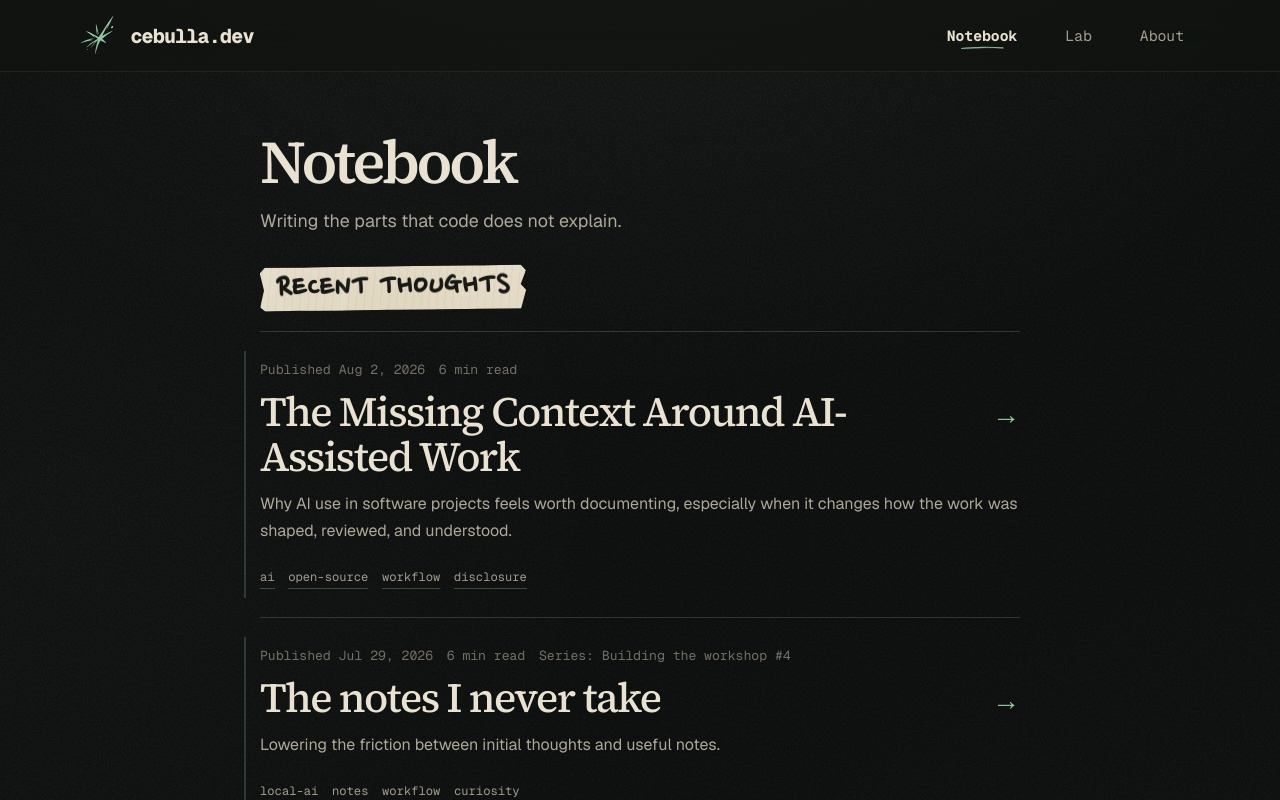
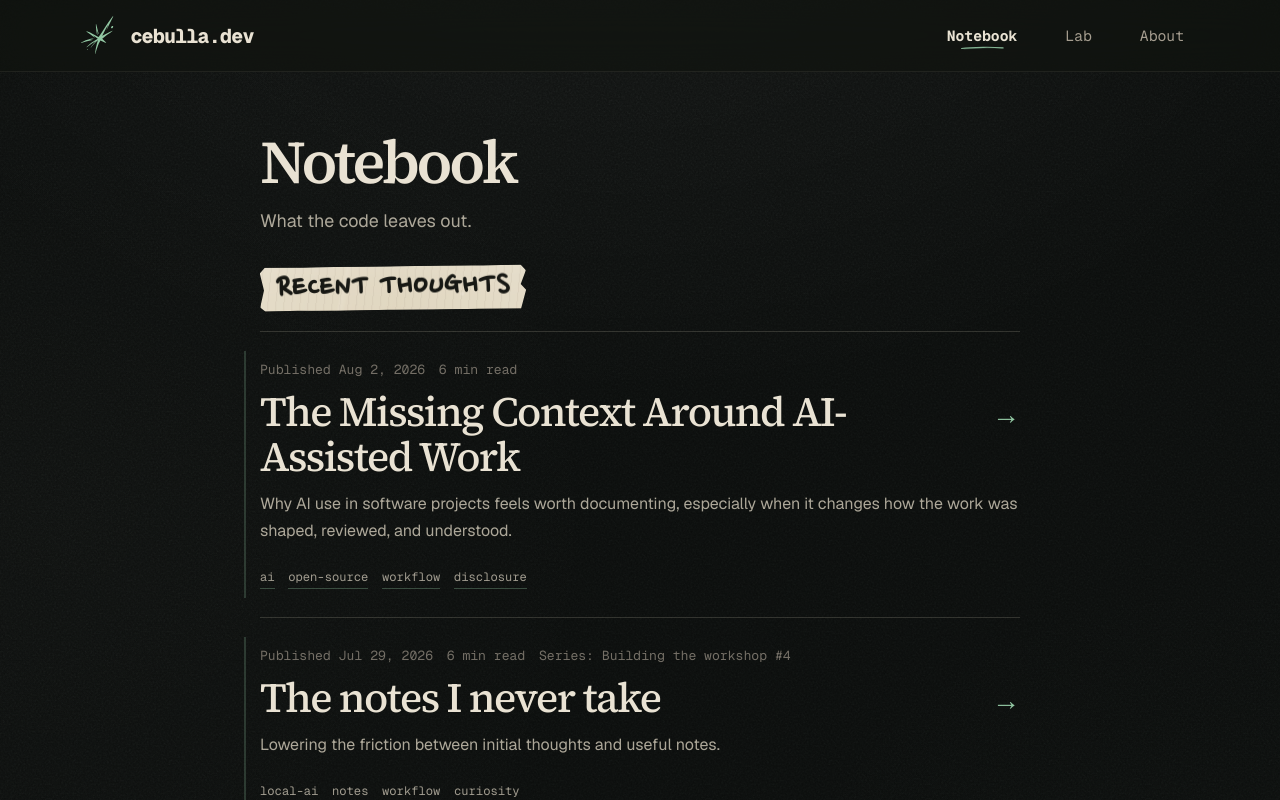
Before and after one commit to Jumace/workshop, a Next.js app: page /notebook in a window 1280 px wide. Shown: the top 800 px of the page. Built offline with nearby package versions, Linux system fonts and the light colour scheme; no server answers.

Commit message:
fix: refine overview subtitles

```diff
--- a/app/lab/page.tsx
+++ b/app/lab/page.tsx
@@ -18,7 +18,7 @@ export default async function LabPage() {
 
   return (
     <div className="pageShell overviewPageShell">
-      <PageIntro title="Lab" description="Experiments with honest boundaries." variant="overview" />
+      <PageIntro title="Lab" description="Where ideas take shape." variant="overview" />
       {entries.length > 0 ? (
         <section className={styles.section} aria-labelledby="lab-collection">
           <div className="sectionHeader">
--- a/app/notebook/page.tsx
+++ b/app/notebook/page.tsx
@@ -18,11 +18,7 @@ export default async function NotebookPage() {
 
   return (
     <div className="pageShell overviewPageShell">
-      <PageIntro
-        title="Notebook"
-        description="Writing the parts that code does not explain."
-        variant="overview"
-      />
+      <PageIntro title="Notebook" description="What the code leaves out." variant="overview" />
       {posts.length > 0 ? (
         <section className={styles.section} aria-labelledby="notebook-collection">
           <div className="sectionHeader">
```
